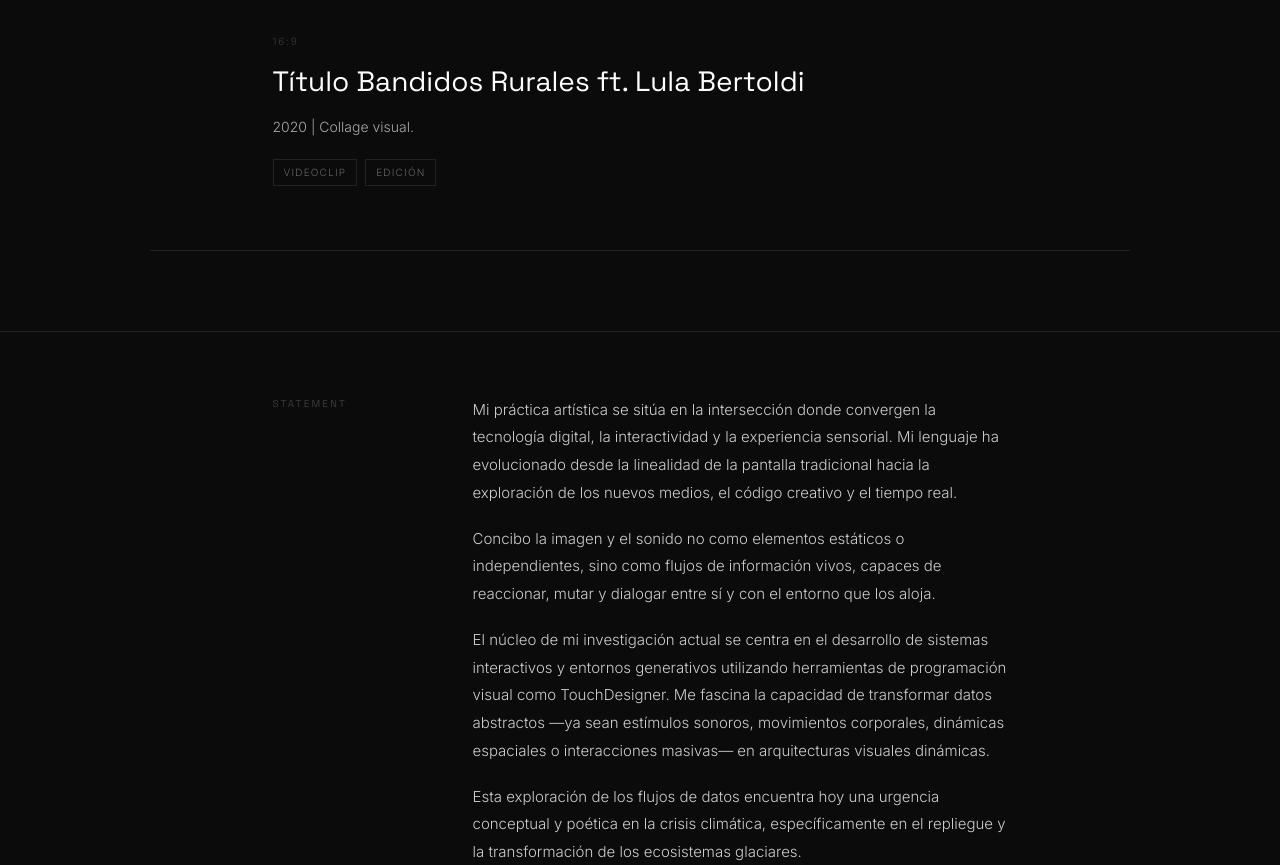
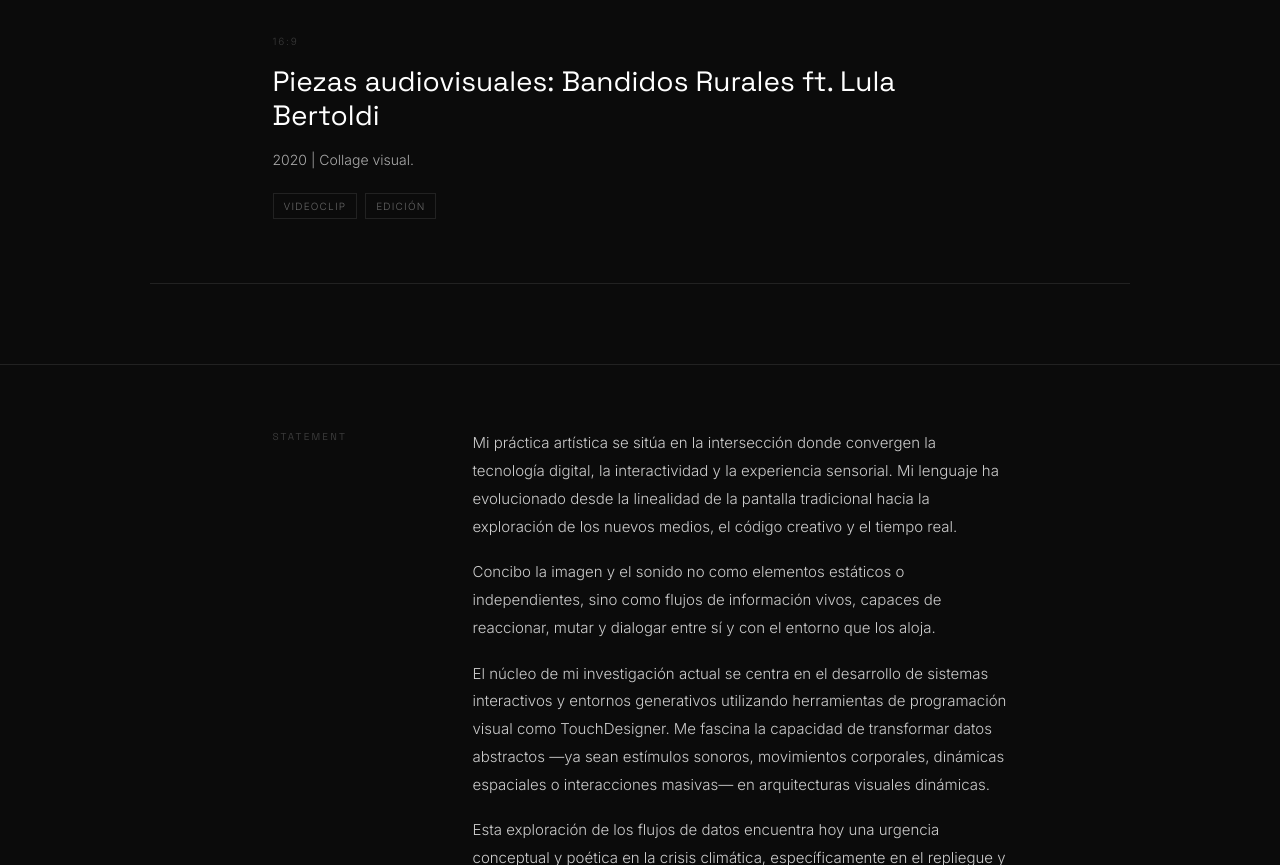
Before and after one commit to ceciprandini/portfolio, a plain HTML site: page index.html in a window 1280 px wide. Shown: the part 5002-5867 px from the top of the page. Drawn offline with Linux system fonts and the light colour scheme.

Commit message:
Update index.html

```diff
--- a/index.html
+++ b/index.html
@@ -742,7 +742,7 @@
       <div class="obra-text" id="obra-text-s5">
         <!-- El texto se actualiza por JS al cambiar slide -->
         <span class="obra-num" id="s5-num">16:9</span>
-        <h2 class="obra-title" id="s5-title">Título <em>Bandidos Rurales ft. Lula Bertoldi</em></h2>
+        <h2 class="obra-title" id="s5-title">Piezas audiovisuales: <em>Bandidos Rurales ft. Lula Bertoldi</em></h2>
         <p class="obra-desc" id="s5-desc">2020 | Collage visual.</p>
         <div class="obra-tags" id="s5-tags">
           <span class="tag">Videoclip</span><span class="tag">Edición</span>
```
